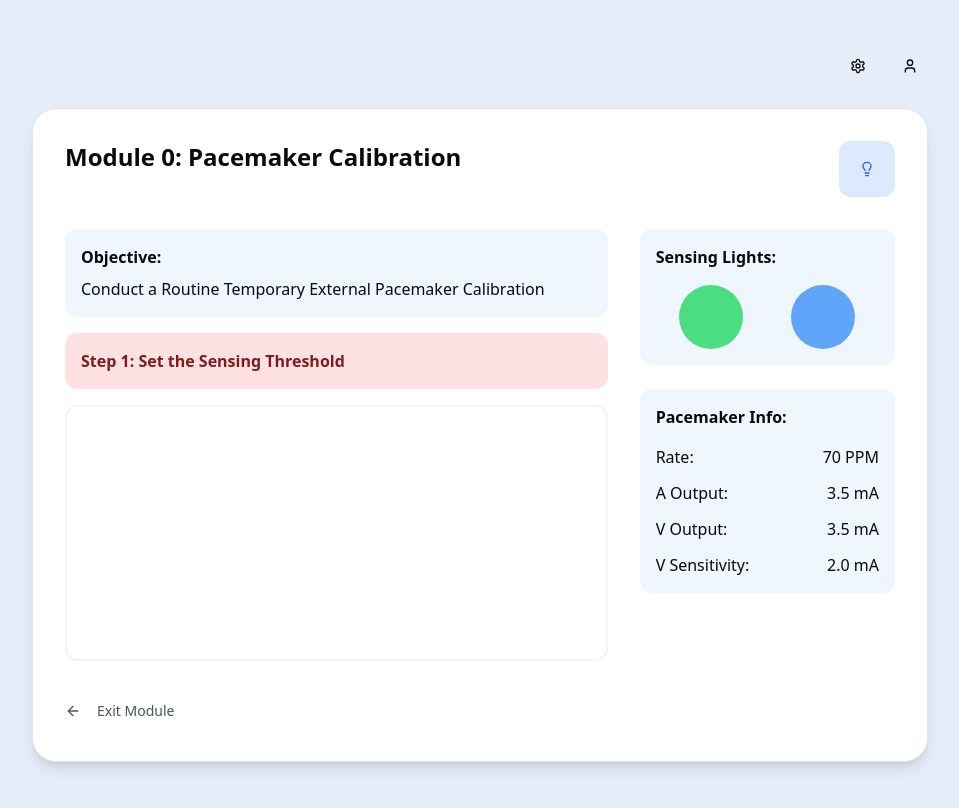
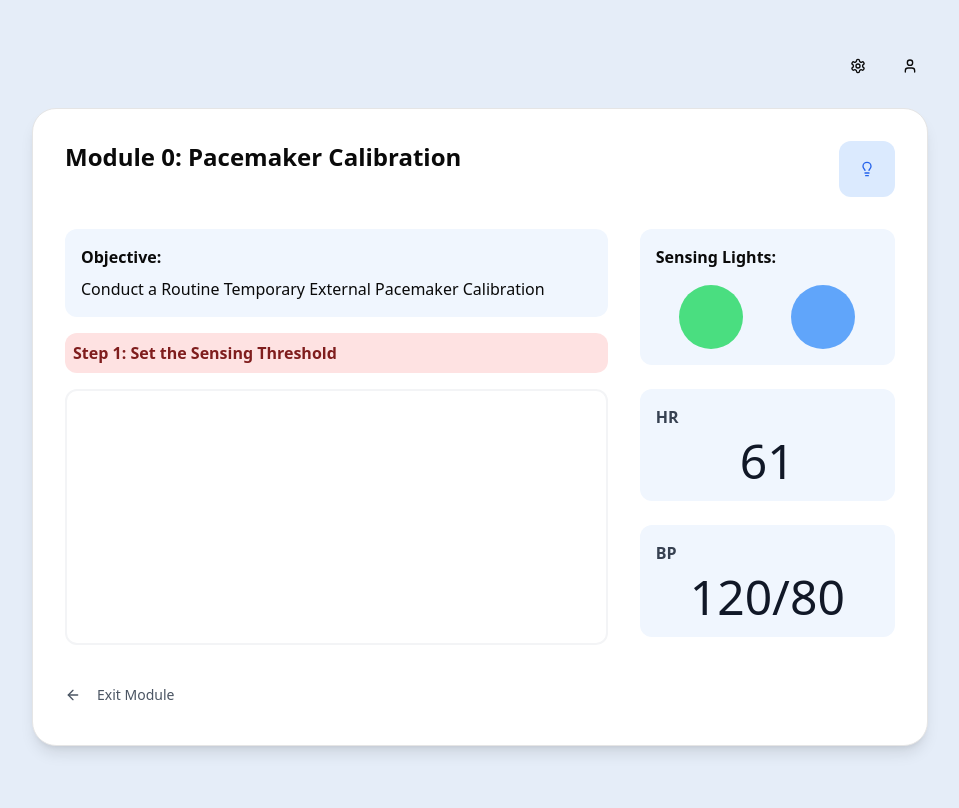
Before and after one commit to tanishatarin/PaceSim, a React (Vite) app in the folder web/: page / in a window 1280 px wide. Both pictures are taken after a click on the element "Tutorial: Get to know how to play!". Shown: the top 808 px of the page, without its empty margins (160-1119 px from the left). Built offline with nearby package versions, Linux system fonts and the light colour scheme.

Commit message:
updated hr/bp sections

```diff
--- a/web/src/components/LandingPage.tsx
+++ b/web/src/components/LandingPage.tsx
@@ -1,43 +1,3 @@
-// import React from 'react';
-// import { Card, CardContent } from "@/components/ui/card";
-// import { Module } from '../types';
-
-// interface LandingPageProps {
-//   onModuleSelect: (moduleId: number) => void;
-// }
-
-// export const LandingPage: React.FC<LandingPageProps> = ({ onModuleSelect }) => {
-//   const modules: Module[] = [
-//     { id: 1, title: 'Pacemaker Calibration' },
-//     { id: 2, title: 'Atrial Fibrillation' },
-//     { id: 3, title: 'Tachycardia' },
-//     { id: 4, title: "Why isn't the Pacemaker Working?" }
-//   ];
-
-//   return (
-//     <Card className="w-full bg-white rounded-2xl shadow-xl p-8">
-//       <div className="mb-6">
-//         <h1 className="text-2xl font-bold mb-2">Welcome to the Pacemaker Simulator!</h1>
-//         <p className="text-gray-600">External Pacemaker Simulation Platform</p>
-//       </div>
-//       <CardContent className="space-y-4 p-0">
-//         <div className="p-4 hover:bg-gray-50 rounded-lg cursor-pointer transition-colors">
-//           <p className="font-medium">Tutorial: Get to know how to play!</p>
-//         </div>
-//         {modules.map((module) => (
-//           <div
-//             key={module.id}
-//             className="p-4 bg-gray-50 hover:bg-gray-100 rounded-lg cursor-pointer transition-colors"
-//             onClick={() => onModuleSelect(module.id)}
-//           >
-//             <p className="font-medium">Module {module.id}: {module.title}</p>
-//           </div>
-//         ))}
-//       </CardContent>
-//     </Card>
-//   );
-// };
-// src/components/LandingPage.tsx
 import React from "react";
 import { Card } from "@/components/ui/card";
 import { Module } from "../types";
@@ -49,9 +9,13 @@ interface LandingPageProps {
 export const LandingPage: React.FC<LandingPageProps> = ({ onModuleSelect }) => {
   const modules: Module[] = [
     { id: 1, title: "Pacemaker Calibration" },
-    { id: 2, title: "Atrial Fibrillation" },
-    { id: 3, title: "Tachycardia" },
-    { id: 4, title: "Why isn't the Pacemaker Working?" },
+    { id: 2, title: "3rd Degree Block" },
+    { id: 3, title: "Atrial Fibrillation" },
+    { id: 4, title: "Slow 2nd degree block" },
+    { id: 5, title: "Slow Junctional Rhythm" },
+    { id: 6, title: "Failure to sense" },
+    { id: 7, title: "Bariatric capture" },
+    { id: 8, title: "Asystole" },
   ];
 
   return (
--- a/web/src/components/ModulePage.tsx
+++ b/web/src/components/ModulePage.tsx
@@ -1,5 +1,5 @@
-import React, { useState } from "react";
-import { ArrowLeft, Lightbulb, Activity } from "lucide-react";
+import React, { useState } from 'react';
+import { ArrowLeft, Lightbulb } from 'lucide-react';
 import { Card } from "@/components/ui/card";
 import { Button } from "@/components/ui/button";
 import ECGVisualizer from "@/components/ECGVisualizer";
@@ -12,7 +12,7 @@ interface ModulePageProps {
 export const ModulePage: React.FC<ModulePageProps> = ({ moduleId, onBack }) => {
   const [sensorStates] = useState({
     left: true,
-    right: true,
+    right: true
   });
 
   return (
@@ -43,17 +43,15 @@ export const ModulePage: React.FC<ModulePageProps> = ({ moduleId, onBack }) => {
           </div>
 
           {/* Step Section */}
-          <div className="bg-red-100 rounded-xl p-4">
+          <div className="bg-red-100 rounded-xl p-2">
             <h3 className="font-bold text-red-900">
               Step 1: Set the Sensing Threshold
             </h3>
           </div>
 
           {/* EKG Visualization Area */}
-          <div className="bg-white rounded-xl border-2 border-gray-100 p-4 h-64 flex items-center justify-center">
-            {/* <ECGVisualizer />{" "} */}
-            {/* this is the new code, can comment it out bc sizing is wrong */}
-            {/* <RealisticEKG rate={rate} aOutput={aOutput} vOutput={vOutput} /> */}
+          <div className="bg-white rounded-xl border-2 border-gray-100 p-4 h-64">
+            {/* <ECGVisualizer /> */}
           </div>
         </div>
 
@@ -76,21 +74,19 @@ export const ModulePage: React.FC<ModulePageProps> = ({ moduleId, onBack }) => {
             </div>
           </div>
 
-          {/* Pacemaker Info */}
+          {/* HR Display */}
           <div className="bg-[#F0F6FE] rounded-xl p-4">
-            <h3 className="font-bold mb-4">Pacemaker Info:</h3>
-            <div className="space-y-3">
-              {[
-                { label: "Rate", value: "70 PPM" },
-                { label: "A Output", value: "3.5 mA" },
-                { label: "V Output", value: "3.5 mA" },
-                { label: "V Sensitivity", value: "2.0 mA" },
-              ].map((info, i) => (
-                <div key={i} className="flex justify-between items-center">
-                  <span>{info.label}:</span>
-                  <span className="font-medium">{info.value}</span>
-                </div>
-              ))}
+            <h3 className="font-bold mb-2 text-gray-700">HR</h3>
+            <div className="flex justify-center">
+              <span className="text-5xl font text-gray-900">61</span>
+            </div>
+          </div>
+
+          {/* BP Display */}
+          <div className="bg-[#F0F6FE] rounded-xl p-4">
+            <h3 className="font-bold mb-2 text-gray-700">BP</h3>
+            <div className="flex justify-center">
+              <span className="text-5xl font text-gray-900">120/80</span>
             </div>
           </div>
         </div>
```
Also changed, not shown: 1 other file (tests, documents, lock files or other folders).
